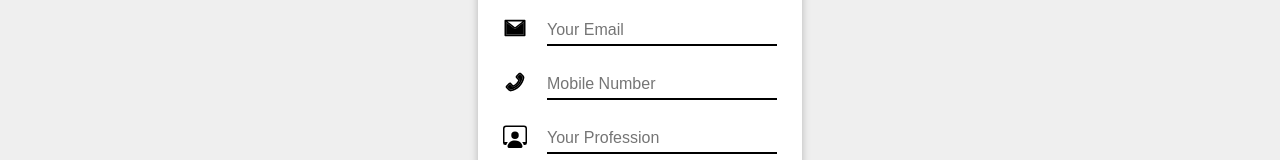
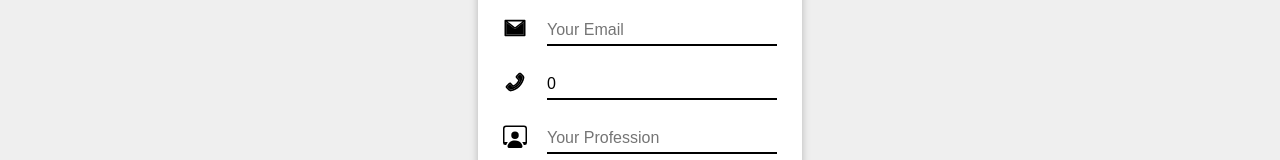
Before and after one commit to sujalshah-bit/fullstack-app, a React (Create React App) app in the folder client/: page /signup in a window 1280 px wide. Shown: the part 328-488 px from the top of the page. Built offline with nearby package versions, Linux system fonts and the light colour scheme.

Commit message:
storing data of user in react state

```diff
--- a/client/src/components/Registration.jsx
+++ b/client/src/components/Registration.jsx
@@ -1,42 +1,52 @@
-import React from 'react'
+import React, { useState } from 'react'
 import {BsFillPersonFill, BsPersonWorkspace} from 'react-icons/bs'
 import {AiTwotoneMail, AiTwotonePhone} from 'react-icons/ai'
 import {RiLockPasswordFill} from 'react-icons/ri'
 import {GiConfirmed} from 'react-icons/gi'
 const Registration = () => {
+    const [user, setUser] = useState({
+        name:'', email:'', Phone:0, Work:'', Password:'', cPassword:''
+    })
+    let name, value;
+    const handleChange =(e)=>{
+        e.preventDefault()
+        name = e.target.name
+        value = e.target.value
+        setUser({...user, [name]: value })
+    }
+    console.log(user.name);
   return (
     <>
         <section className="registration">
             <div className="box">
-                <form action="">
+                <form action="" >
                     <h1 className='form_head'>SignUp</h1>
                     <div className="sub_box">
                         <label htmlFor="Name"><BsFillPersonFill/></label>
-                        <input type="text" id='Name' placeholder='Your name' autocomplete="off" />
+                        <input onChange={handleChange} type="text" value={user.name} id='Name' name = 'name' placeholder='Your name' autoComplete="off" />
                     </div>
                     <div className="sub_box">
                         <label htmlFor="Email"><AiTwotoneMail /></label>
-                        <input type="email" id='Email' placeholder='Your Email' />
+                        <input onChange={handleChange} type="email" value={user.email} id='Email' name = 'email' placeholder='Your Email' />
                     </div>
                     <div className="sub_box">
                         <label htmlFor="Phone"><AiTwotonePhone /></label>
-                        <input type="number" id='Phone' placeholder='Mobile Number' />
+                        <input onChange={handleChange} type="number" value={user.Phone} id='Phone' name = 'Phone' placeholder='Mobile Number' />
                     </div>
                     <div className="sub_box">
                         <label htmlFor="job"><BsPersonWorkspace /></label>
-                        <input type="text" id='job' placeholder='Your Profession' />
+                        <input onChange={handleChange} type="text" value={user.Work} id='job' name = 'Work' placeholder='Your Profession' />
                     </div>
                     <div className="sub_box">
                         <label htmlFor="Password"><RiLockPasswordFill /></label>
-                        <input type="password" id='Password' placeholder='Password' />
+                        <input onChange={handleChange} type="password" value={user.Password} id='Password' name = 'Password' placeholder='Password' />
                     </div>
                     <div className="sub_box">
                         <label htmlFor="cPassword"><GiConfirmed /></label>
-                        <input type="password" id='cPassword' placeholder='Confirm Password' />
+                        <input onChange={handleChange} type="password" value={user.cPassword} id='cPassword' name = 'cPassword' placeholder='Confirm Password' />
                     </div>
-                    <button type="submit">SignUp</button>
+                    <button type="submit" onClick={handleChange}>SignUp</button>
                 </form>
-
             </div>
         </section>
     </>
```
